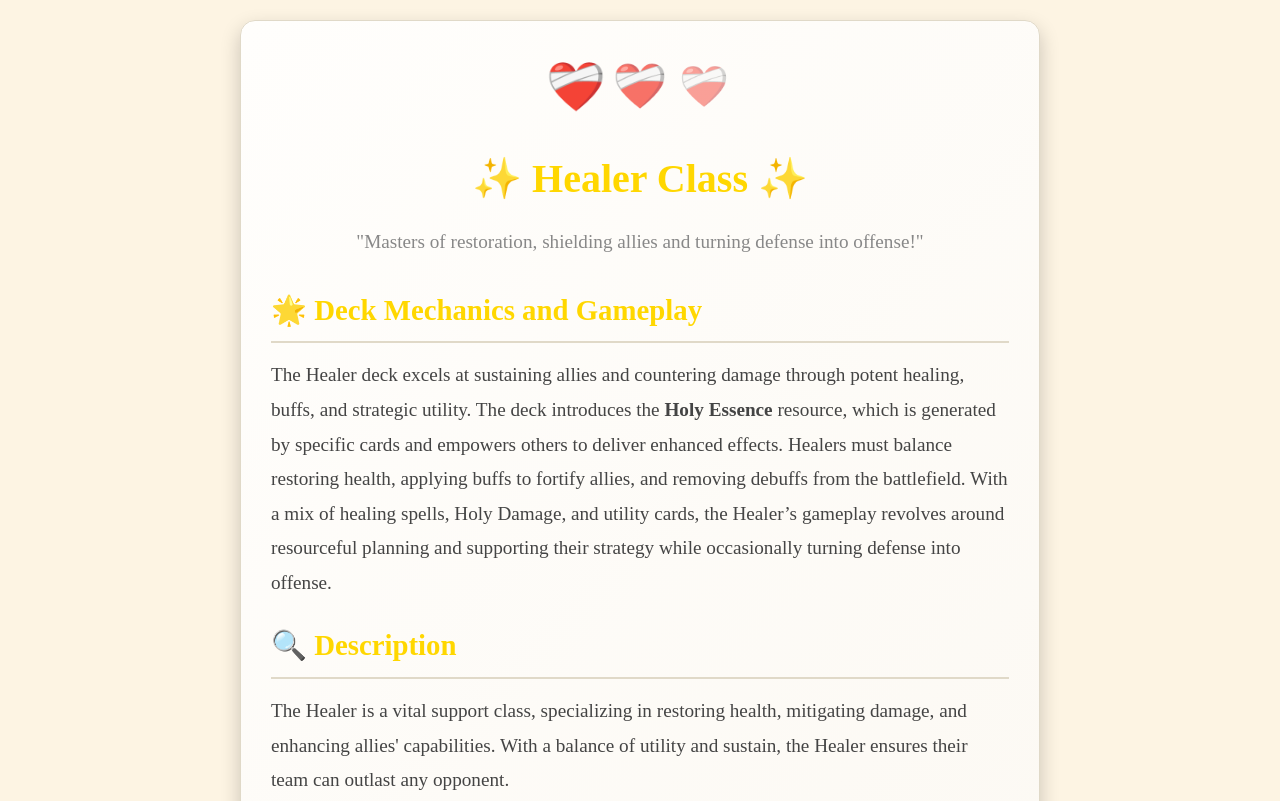
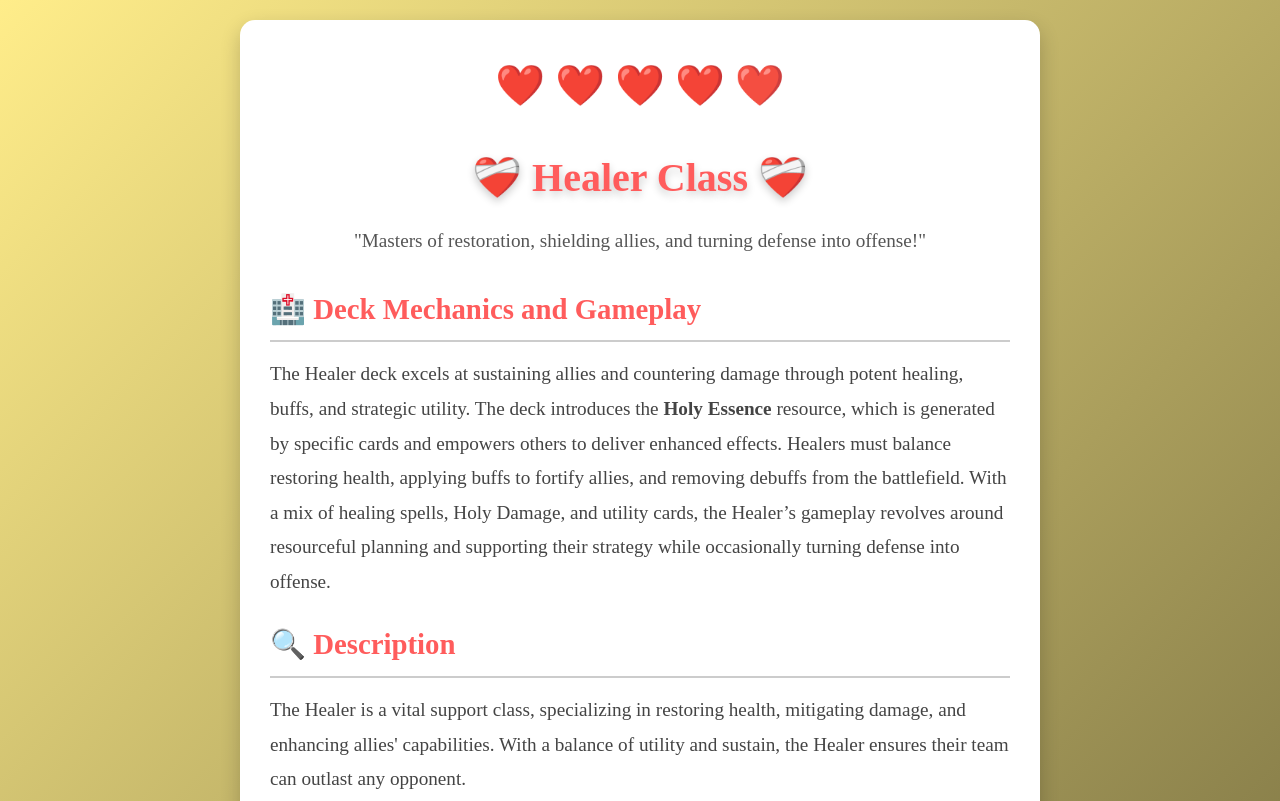
Before and after one commit to StavrosKatinaris/fullarcana, a plain HTML site: page healer.html in a window 1280 px wide. Shown: the top 801 px of the page. Drawn offline with Linux system fonts and the light colour scheme.

Commit message:
Add files via upload

```diff
--- a/healer.css
+++ b/healer.css
@@ -8,71 +8,84 @@
 /* Body Styling */
 body {
     font-family: "Cinzel", serif;
-    background: #fdf4e3; /* Light parchment/paper color */
+    background: linear-gradient(135deg, #ffed8a, #000000); /* Light parchment/paper gradient */
     color: #333333;
     padding: 20px;
     line-height: 1.8;
+    overflow-x: hidden; /* Prevent horizontal scrolling */
 }
 
 /* Container */
 .container {
     max-width: 800px;
     margin: 0 auto;
-    background: linear-gradient(135deg, #fffefc, #f8f2e7); /* Subtle paper-like gradient */
+    background: #ffffff;
     padding: 30px;
     border-radius: 15px;
     box-shadow: 0 8px 20px rgba(0, 0, 0, 0.2);
-    border: 1px solid #e0d9c8; /* Light border for a classic look */
 }
 
-/* Healing Light Animation */
+/* Healing Hearts Animation */
 .healing-animation {
     text-align: center;
     margin-bottom: 20px;
+    display: flex;
+    justify-content: center;
+    gap: 10px;
 }
 
-.light {
+.heart {
     font-size: 2.5em;
-    color: #ffd700; /* Golden light */
-    animation: pulse 2s infinite ease-in-out;
+    color: #ff5c5c; /* Red hearts */
+    opacity: 0.3; /* Start with low visibility */
+    animation: heal 3s infinite ease-in-out;
     display: inline-block;
-    margin: 0 5px;
 }
 
-.light:nth-child(1) {
+.heart:nth-child(1) {
     animation-delay: 0s;
 }
 
-.light:nth-child(2) {
-    animation-delay: 0.5s;
+.heart:nth-child(2) {
+    animation-delay: 0.2s;
 }
 
-.light:nth-child(3) {
-    animation-delay: 1s;
+.heart:nth-child(3) {
+    animation-delay: 0.4s;
 }
 
-@keyframes pulse {
-    0%, 100% {
-        opacity: 0.5;
-        transform: scale(1);
+.heart:nth-child(4) {
+    animation-delay: 0.6s;
+}
+
+.heart:nth-child(5) {
+    animation-delay: 0.8s;
+}
+
+@keyframes heal {
+    0% {
+        opacity: 0.3; /* Start partially visible */
     }
     50% {
-        opacity: 1;
-        transform: scale(1.2);
+        opacity: 1; /* Fully visible during healing */
+    }
+    100% {
+        opacity: 1; /* Stay fully visible */
     }
 }
 
 /* Header */
 header h1 {
     font-size: 2.5em;
-    color: #ffd700; /* Golden header */
+    color: #ff5c5c; /* Red header */
+    text-shadow: 0 4px 8px rgba(0, 0, 0, 0.2);
     text-align: center;
     margin-bottom: 10px;
 }
 
 header .subtitle {
     font-size: 1.2em;
-    color: #888888;
+    color: #555555;
     text-align: center;
     margin-bottom: 25px;
 }
@@ -80,9 +93,9 @@ header .subtitle {
 /* Section Headers */
 .rules-section h2 {
     font-size: 1.8em;
-    color: #ffd700; /* Golden section headers */
+    color: #ff5c5c; /* Red section headers */
     margin-bottom: 15px;
-    border-bottom: 2px solid #e0d9c8; /* Parchment-colored underline */
+    border-bottom: 2px solid #ccc; /* Light gray underline */
     padding-bottom: 5px;
     text-align: left;
 }
@@ -117,7 +130,7 @@ header .subtitle {
     left: 0;
     top: 0;
     font-size: 1.5em;
-    color: #ffd700; /* Golden bullet points */
+    color: #ff5c5c; /* Red bullets */
 }
 
 /* Buttons */
@@ -126,7 +139,7 @@ header .subtitle {
     padding: 12px 25px;
     font-size: 1em;
     color: #ffffff;
-    background-color: #ffd700; /* Golden button */
+    background-color: #ff5c5c; /* Red button */
     border: none;
     border-radius: 5px;
     text-transform: uppercase;
@@ -137,7 +150,7 @@ header .subtitle {
 }
 
 .btn:hover {
-    background-color: #e0c100; /* Darker gold on hover */
+    background-color: #e14a4a; /* Darker red on hover */
     transform: scale(1.05);
 }
 
@@ -149,19 +162,19 @@ header .subtitle {
     height: auto;
     border-radius: 10px;
     box-shadow: 0 8px 15px rgba(0, 0, 0, 0.2);
-    border: 1px solid #e0d9c8; /* Light border for the cardback */
+    border: 3px solid #ccc; /* Light gray border */
 }
 
 /* Footer */
 footer {
     margin-top: 30px;
-    color: #888888;
+    color: #777777; /* Muted text color */
     font-size: 1em;
     text-align: center;
 }
 
 footer a {
-    color: #ffd700; /* Golden footer link */
+    color: #ff5c5c; /* Red footer link */
     text-decoration: none;
     font-weight: bold;
 }
--- a/healer.html
+++ b/healer.html
@@ -8,22 +8,24 @@
 </head>
 <body>
     <div class="container">
-        <!-- Healing Light Animation -->
-        <div class="healing-animation">
-            <span class="light">❤️‍🩹</span>
-            <span class="light">❤️‍🩹</span>
-            <span class="light">❤️‍🩹</span>
-        </div>
+         <!-- Healing Hearts Animation -->
+    <div class="healing-animation">
+        <span class="heart">❤️</span>
+        <span class="heart">❤️</span>
+        <span class="heart">❤️</span>
+        <span class="heart">❤️</span>
+        <span class="heart">❤️</span>
+    </div>
 
         <!-- Header Section -->
         <header>
-            <h1>✨ Healer Class ✨</h1>
-            <p class="subtitle">"Masters of restoration, shielding allies and turning defense into offense!"</p>
+            <h1>❤️‍🩹 Healer Class ❤️‍🩹</h1>
+            <p class="subtitle">"Masters of restoration, shielding allies, and turning defense into offense!"</p>
         </header>
 
         <!-- Deck Mechanics and Gameplay -->
         <section class="rules-section">
-            <h2>🌟 Deck Mechanics and Gameplay</h2>
+            <h2>🏥 Deck Mechanics and Gameplay</h2>
             <p>
                 The Healer deck excels at sustaining allies and countering damage through potent healing, buffs, and strategic utility. The deck introduces the <strong>Holy Essence</strong> resource, which is generated by specific cards and empowers others to deliver enhanced effects. Healers must balance restoring health, applying buffs to fortify allies, and removing debuffs from the battlefield. With a mix of healing spells, Holy Damage, and utility cards, the Healer’s gameplay revolves around resourceful planning and supporting their strategy while occasionally turning defense into offense.
             </p>
--- a/hunter.css
+++ b/hunter.css
@@ -8,7 +8,7 @@
 /* Body Styling */
 body {
     font-family: "Cinzel", serif;
-    background: linear-gradient(135deg, #1a1a1a, #2a2a2a); /* Dark muted gradient */
+    background: linear-gradient(135deg, #293b2e, #2a2a2a); /* Dark muted gradient */
     color: #eaeaea; /* Light gray text for readability */
     padding: 20px;
     line-height: 1.8;
@@ -33,7 +33,7 @@ body {
 .arrow {
     font-size: 2.5em;
     color: #8f8f8f; /* Muted gray for arrows */
-    animation: arrow-fade 5s infinite ease-in-out;
+    animation: arrow-fade 10s infinite ease-in-out;
     display: inline-block;
     margin: 0 5px;
 }
@@ -112,7 +112,7 @@ header .subtitle {
 }
 
 .rules-section ul li::before {
-    content: "🏹";
+    content: "";
     position: absolute;
     left: 0;
     top: 0;
```
